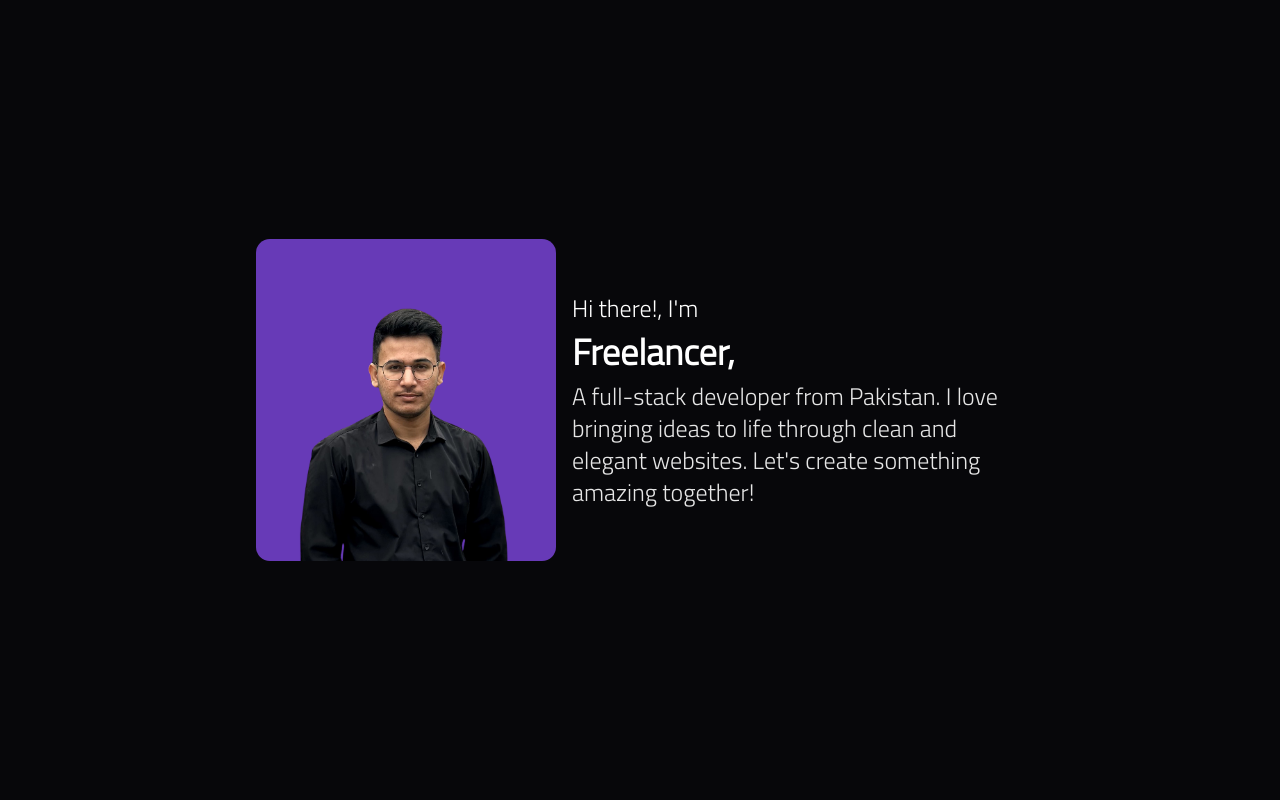
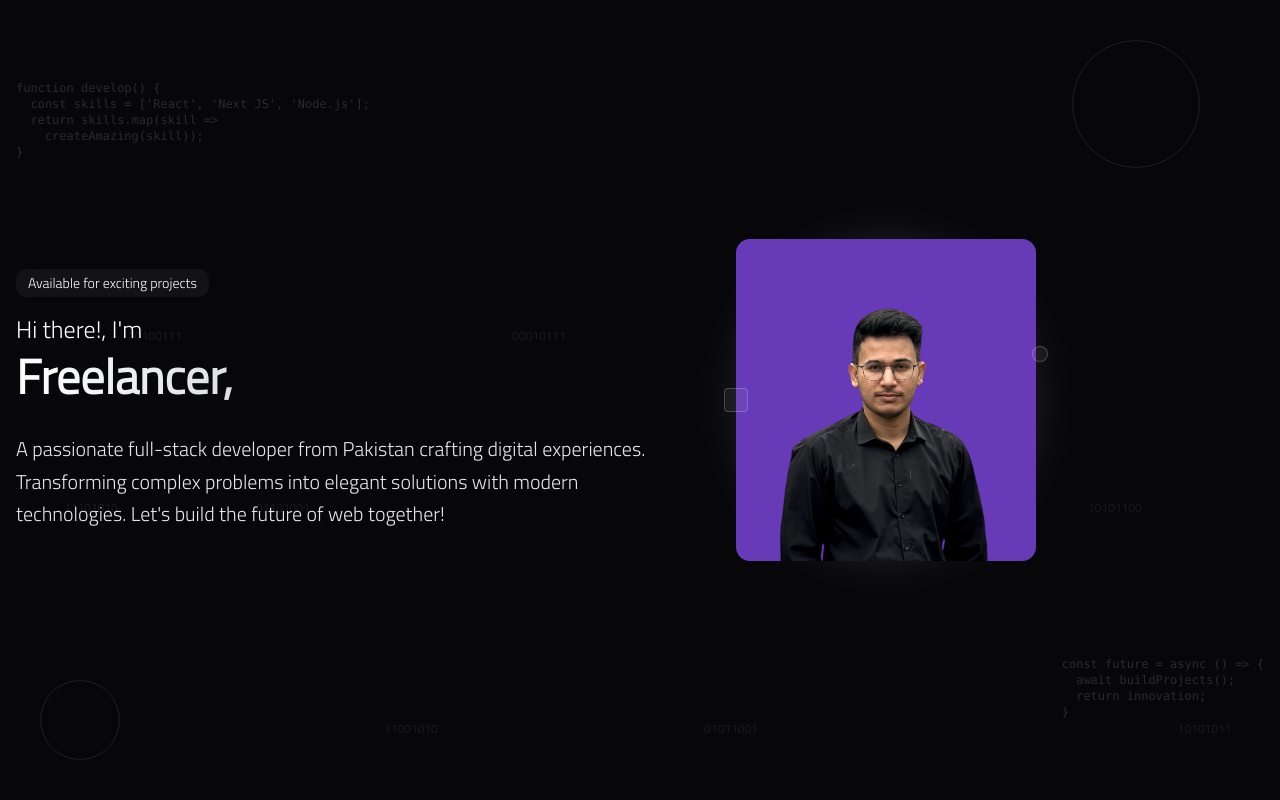
Before and after one commit to bilalmkhalil/bilal-khalil-khankhail, a Next.js app: page / in a window 1280 px wide. Shown: the top 800 px of the page. Built offline with nearby package versions, Linux system fonts and the light colour scheme.

Commit message:
Add animated background and enhance home section layout with new styles and keyframe animations

```diff
--- a/components/sections/home.tsx
+++ b/components/sections/home.tsx
@@ -1,40 +1,238 @@
+"use client";
+
 import Image from "next/image";
 import profile from "@/public/profile.png";
-// import { Button } from "../ui/button";
-// import { Download } from "lucide-react";
-// import { BorderBeam } from "../magicui/border-beam";
-import { Meteors } from "../magicui/meteors";
 import { WordRotate } from "../magicui/word-rotate";
+import { useEffect, useState } from "react";
 
 const HomeSection = () => {
+  // For fallback animation if Tailwind animations aren't available
+  const [animationStyles, setAnimationStyles] = useState({
+    slow: {},
+    medium: {},
+    fast: {},
+  });
+
+  useEffect(() => {
+    // Set up the animation styles
+    setAnimationStyles({
+      slow: {
+        animation: "fall 15s linear infinite",
+        animationFillMode: "both",
+      },
+      medium: {
+        animation: "fall 10s linear infinite",
+        animationFillMode: "both",
+      },
+      fast: {
+        animation: "fall 7s linear infinite",
+        animationFillMode: "both",
+      },
+    });
+
+    // Create the keyframe animation for fall if needed
+    const styleSheet = document.styleSheets.length > 0 ? document.styleSheets[0] : null;
+    if (!styleSheet) return;
+    let fallAnimationExists = false;
+
+    for (let i = 0; i < styleSheet.cssRules.length; i++) {
+      const rule = styleSheet.cssRules[i];
+      if (rule instanceof CSSKeyframesRule && rule.name === "fall") {
+        fallAnimationExists = true;
+        break;
+      }
+    }
+
+    if (!fallAnimationExists) {
+      styleSheet.insertRule(
+        `
+        @keyframes fall {
+          0% { transform: translateY(-100%); }
+          100% { transform: translateY(100vh); }
+        }
+      `,
+        styleSheet.cssRules.length,
+      );
+    }
+  }, []);
+
   return (
-    <section className="relative h-screen">
-      <Meteors number={50} />
-      <div className="z-1 absolute flex h-screen flex-row flex-wrap items-center justify-center overflow-hidden p-6 text-white sm:left-[20%] sm:w-7/12 sm:flex-nowrap sm:gap-4 sm:p-0">
-        <Image src={profile} alt="bilal" width={300} className="rounded-xl" />
+    <section className="relative h-screen overflow-hidden bg-[#07070A]">
+      {/* Tech-themed background layers */}
+      {/* <div className="bg-grid-white/[0.02] absolute inset-0 bg-[length:50px_50px]" /> */}
+      {/* <div className="absolute -top-20 -right-20 h-[30rem] w-[30rem] rounded-full bg-white/5 blur-[100px]" /> */}
+      {/* <div className="absolute -bottom-32 -left-20 h-[30rem] w-[30rem] rounded-full bg-gray-500/5 blur-[100px]" /> */}
 
-        <div>
-          <h1 className="text-xl sm:text-2xl">Hi there!, I&apos;m</h1>
+      {/* Animated code blocks */}
+      <div className="absolute top-20 left-4 hidden opacity-20 sm:block">
+        <pre className="text-xs text-white/70">
+          {`function develop() {
+  const skills = ['React', 'Next JS', 'Node.js'];
+  return skills.map(skill =>
+    createAmazing(skill));
+}`}
+        </pre>
+      </div>
+      <div className="absolute right-4 bottom-20 hidden opacity-20 sm:block">
+        <pre className="text-xs text-white/70">
+          {`const future = async () => {
+  await buildProjects();
+  return innovation;
+}`}
+        </pre>
+      </div>
+
+      {/* Main content */}
+      <div className="absolute inset-0 flex items-center justify-center">
+        <div className="relative z-10 container flex flex-col-reverse items-center gap-8 px-4 sm:flex-row sm:gap-12">
+          <div className="max-w-2xl text-center sm:text-left">
+            <div className="mb-4 inline-block rounded-lg bg-white/5 px-3 py-1 text-sm text-white backdrop-blur-sm">
+              Available for exciting projects
+            </div>
+            <h1 className="text-xl text-white sm:text-2xl">
+              Hi there!, I&apos;m
+            </h1>
             <WordRotate
-            className="text-3xl font-bold text-white sm:text-4xl"
+              className="h-14 bg-gradient-to-r from-white to-gray-400 bg-clip-text text-4xl font-bold text-transparent sm:text-5xl"
               words={[
                 "Bilal Khalil Khankhail,",
-              "Full-Stack Developer,",
+                "Frontend Engineer,",
                 "Freelancer,",
               ]}
             />
-          <h1 className="mb-40 text-xl text-white/90 sm:mb-0 sm:text-2xl">
-            A full-stack developer from Pakistan. I love bringing ideas to life
-            through clean and elegant websites. Let&apos;s create something amazing
+            <p className="mt-4 text-xl leading-relaxed text-white/90">
+              A passionate full-stack developer from Pakistan crafting digital
+              experiences. Transforming complex problems into elegant solutions
+              with modern technologies. Let&apos;s build the future of web
               together!
-          </h1>
-          {/* <Button className="relative mt-4 bg-[#1C7C54] text-lg font-medium text-white hover:bg-[#25b176]">
-            Resume
-            <Download className="ml-2" size={18} />
-            <BorderBeam size={65} />
-          </Button> */}
+            </p>
+
+            {/* Tech stack section
+            <div className="mt-4 flex flex-wrap items-center justify-center gap-2 sm:justify-start">
+              {["React", "Next.js", "Node.js", "TypeScript", "MongoDB"].map(
+                (tech) => (
+                  <span
+                    key={tech}
+                    className="rounded-full bg-white/10 px-3 py-1 text-xs font-medium text-white backdrop-blur-sm hover:bg-white/15"
+                  >
+                    {tech}
+                  </span>
+                ),
+              )}
+            </div> */}
+
+            {/* <div className="mt-8 flex flex-wrap items-center justify-center gap-4 sm:justify-start">
+              <button className="group relative rounded-full bg-white/10 px-6 py-3 text-sm font-medium text-white transition-all hover:bg-white/20 hover:shadow-[0_0_15px_rgba(255,255,255,0.1)]">
+                View Projects
+                <span className="absolute inset-x-0 -bottom-px h-px bg-gradient-to-r from-transparent via-white/50 to-transparent" />
+              </button>
+              <button className="rounded-full border border-white/30 px-6 py-3 text-sm font-medium text-white transition-all hover:bg-white/10 hover:shadow-[0_0_15px_rgba(255,255,255,0.1)]">
+                Contact Me
+              </button>
+            </div> */}
+
+            {/* Social links */}
+            {/* <div className="mt-6 flex items-center justify-center gap-4 sm:justify-start">
+              {["github", "twitter", "linkedin"].map((social) => (
+                <a
+                  key={social}
+                  href="#"
+                  className="flex h-10 w-10 items-center justify-center rounded-full border border-white/20 bg-white/5 transition-all hover:border-white/40 hover:bg-white/10"
+                >
+                  <span className="sr-only">{social}</span>
+                  <div className="h-5 w-5" />
+                </a>
+              ))} */}
+            {/* </div> */}
+          </div>
+
+          {/* Enhanced profile image */}
+          <div className="relative">
+            <div className="absolute -z-10 h-full w-full rounded-full bg-white/10 blur-xl" />
+            <div className="relative">
+              <Image
+                src={profile}
+                alt="bilal"
+                width={300}
+                className="relative rounded-xl transition-all duration-300 hover:scale-[1.02]"
+              />
+
+              {/* Tech decoration elements */}
+              <div className="absolute top-1/2 -left-3 h-6 w-6 -translate-y-1/2 rounded border border-white/20 bg-white/5"></div>
+              <div className="absolute top-1/3 -right-3 h-4 w-4 rounded-full border border-white/20 bg-white/5"></div>
             </div>
           </div>
+        </div>
+      </div>
+
+      {/* Matrix-like code rain effect with fallback inline styles */}
+      <div className="pointer-events-none absolute inset-0 overflow-hidden">
+        <div
+          className="animate-fall-slow absolute top-0 left-[10%] font-mono text-xs text-white opacity-10"
+          style={animationStyles.slow}
+        >
+          10100111
+        </div>
+        <div
+          className="animate-fall-medium absolute top-0 left-[20%] font-mono text-xs text-white opacity-10"
+          style={animationStyles.medium}
+        >
+          01101001
+        </div>
+        <div
+          className="animate-fall-fast absolute top-0 left-[30%] font-mono text-xs text-white opacity-10"
+          style={animationStyles.fast}
+        >
+          11001010
+        </div>
+        <div
+          className="animate-fall-slow absolute top-0 left-[70%] font-mono text-xs text-white opacity-10"
+          style={animationStyles.slow}
+        >
+          01010011
+        </div>
+        <div
+          className="animate-fall-medium absolute top-0 left-[85%] font-mono text-xs text-white opacity-10"
+          style={animationStyles.medium}
+        >
+          10101100
+        </div>
+        {/* Add more code rain elements */}
+        <div
+          className="animate-fall-medium absolute top-0 left-[5%] font-mono text-xs text-white opacity-10"
+          style={animationStyles.medium}
+        >
+          11101010
+        </div>
+        <div
+          className="animate-fall-slow absolute top-0 left-[40%] font-mono text-xs text-white opacity-10"
+          style={animationStyles.slow}
+        >
+          00010111
+        </div>
+        <div
+          className="animate-fall-fast absolute top-0 left-[55%] font-mono text-xs text-white opacity-10"
+          style={animationStyles.fast}
+        >
+          01011001
+        </div>
+        <div
+          className="animate-fall-medium absolute top-0 left-[75%] font-mono text-xs text-white opacity-10"
+          style={animationStyles.medium}
+        >
+          11100101
+        </div>
+        <div
+          className="animate-fall-fast absolute top-0 left-[92%] font-mono text-xs text-white opacity-10"
+          style={animationStyles.fast}
+        >
+          10101011
+        </div>
+      </div>
+
+      {/* Decorative elements */}
+      <div className="absolute bottom-10 left-10 h-20 w-20 rounded-full border border-white/10"></div>
+      <div className="absolute top-10 right-20 h-32 w-32 rounded-full border border-white/10"></div>
     </section>
   );
 };
--- /dev/null
+++ b/tailwind.config.js
@@ -0,0 +1,24 @@
+/** @type {import('tailwindcss').Config} */
+module.exports = {
+  content: [
+    "./pages/**/*.{js,ts,jsx,tsx,mdx}",
+    "./components/**/*.{js,ts,jsx,tsx,mdx}",
+    "./app/**/*.{js,ts,jsx,tsx,mdx}",
+  ],
+  theme: {
+    extend: {
+      animation: {
+        'fall-slow': 'fall 15s linear infinite',
+        'fall-medium': 'fall 10s linear infinite',
+        'fall-fast': 'fall 7s linear infinite',
+      },
+      keyframes: {
+        fall: {
+          '0%': { transform: 'translateY(-100%)' },
+          '100%': { transform: 'translateY(100vh)' }
+        },
+      },
+    },
+  },
+  plugins: [],
+};
```
Lines whose indentation alone changed are shown as unchanged.
